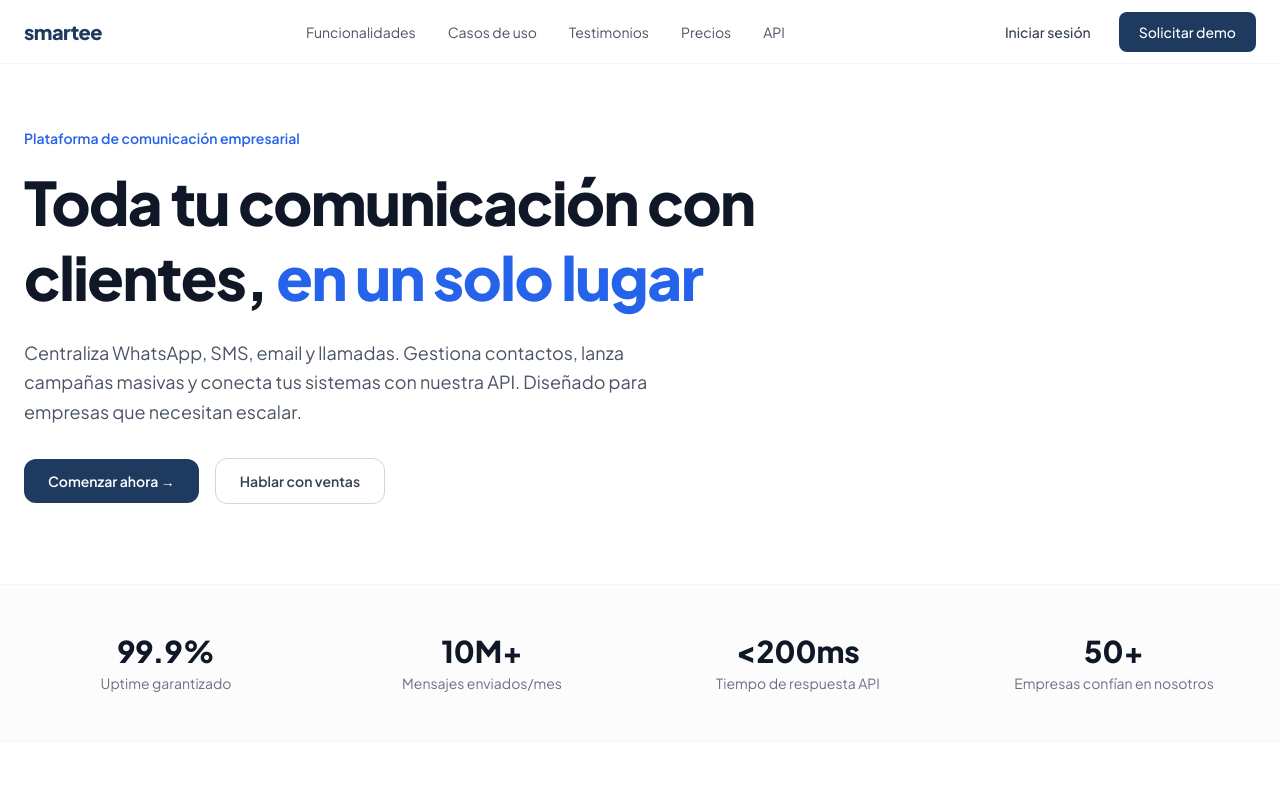
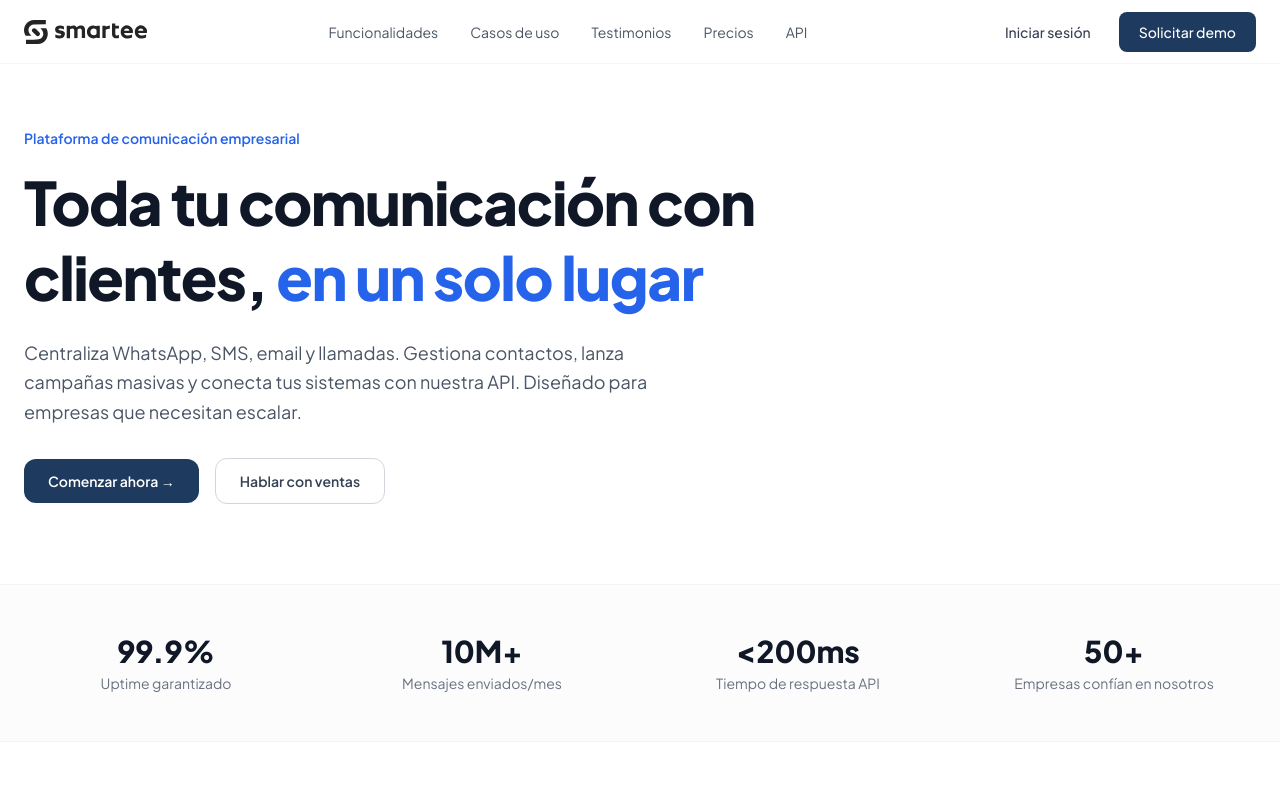
Before and after one commit to ZurielRamos/smarter, an Astro site in the folder website/: page / in a window 1280 px wide. Shown: the top 800 px of the page. Built offline with nearby package versions, Linux system fonts and the light colour scheme; Astro itself is replaced by a stand-in of ours.

Commit message:
fix: usar logo, favicon e iconos reales del proyecto en website

```diff
--- a/website/src/components/Footer.astro
+++ b/website/src/components/Footer.astro
@@ -6,7 +6,7 @@ const APP_URL = "https://crm.strategee.us";
   <div class="max-w-7xl mx-auto">
     <div class="grid grid-cols-2 md:grid-cols-4 gap-8">
       <div>
-        <p class="text-xl font-extrabold text-brand-800 tracking-tight mb-4">smartee</p>
+        <p class="text-xl font-extrabold text-brand-800 tracking-tight mb-4"><img src="/logo.svg" alt="Smartee" class="h-5" /></p>
         <p class="text-xs text-gray-500 leading-relaxed">Plataforma de comunicación empresarial para equipos que necesitan escalar.</p>
       </div>
       <div>
--- a/website/src/components/Nav.astro
+++ b/website/src/components/Nav.astro
@@ -4,7 +4,7 @@ const APP_URL = "https://crm.strategee.us";
 
 <nav class="fixed top-0 inset-x-0 z-50 bg-white/80 backdrop-blur-xl border-b border-gray-100 h-16 flex items-center">
   <div class="max-w-7xl mx-auto px-6 w-full flex items-center justify-between">
-    <a href="/" class="text-xl font-extrabold text-brand-800 tracking-tight">smartee</a>
+    <a href="/" class="text-xl font-extrabold text-brand-800 tracking-tight"><img src="/logo.svg" alt="Smartee" class="h-6" /></a>
     <div class="hidden md:flex items-center gap-8 text-sm text-gray-600">
       <a href="#features" class="hover:text-gray-900 transition-colors">Funcionalidades</a>
       <a href="#use-cases" class="hover:text-gray-900 transition-colors">Casos de uso</a>
--- a/website/src/layouts/Base.astro
+++ b/website/src/layouts/Base.astro
@@ -23,6 +23,7 @@ const { title = "Smartee | Reach further, connect better", description = "Plataf
   <meta name="twitter:title" content={title}>
   <meta name="twitter:description" content={description}>
   <link rel="icon" type="image/png" href="/favicon.png">
+  <link rel="apple-touch-icon" href="/icon.png">
   <link rel="preconnect" href="https://fonts.googleapis.com">
   <link rel="preconnect" href="https://fonts.gstatic.com" crossorigin>
   <link href="https://fonts.googleapis.com/css2?family=Plus+Jakarta+Sans:wght@400;500;600;700;800&display=swap" rel="stylesheet">
```
Also changed, not shown: website/public/favicon.ico (deleted), website/public/favicon.png (added), website/public/favicon.svg (deleted), website/public/icon.png (added), website/public/icon.svg (added), website/public/logo-completo-dark.png (added), website/public/logo-completo.png (added), website/public/logo.svg (added).
